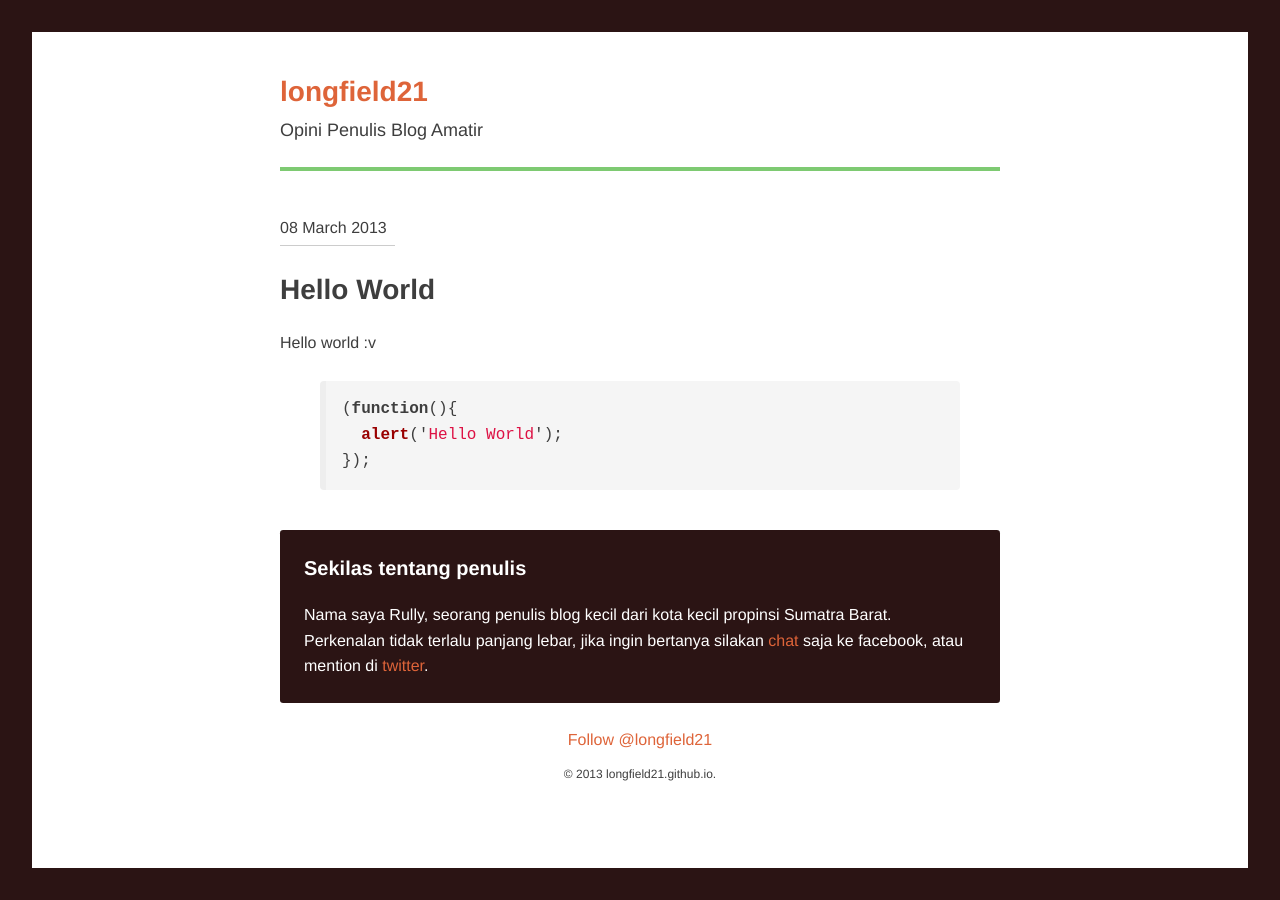
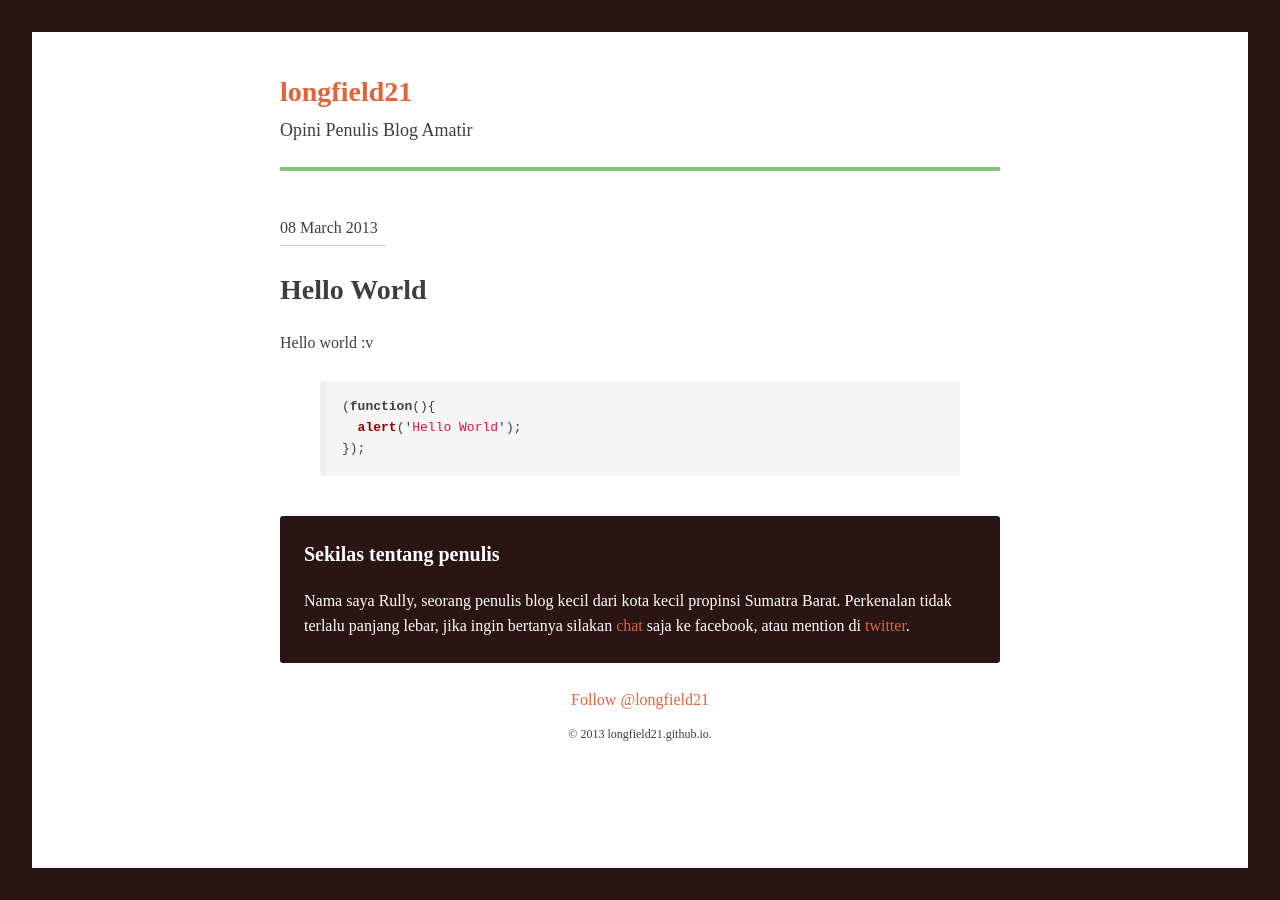
Before and after one commit to longfield21/longfield21.github.com, a Jekyll site: the page built from index.html, in a window 1280 px wide. Built offline with Jekyll 4.4.1, drawn with Linux system fonts in a browser that asks for light colours; Markdown is read by kramdown in place of the engine named in the settings; comment, search, counter and statistics services are not loaded.

Commit message:
Update index.css

```diff
--- a/assets/css/index.css
+++ b/assets/css/index.css
@@ -26,7 +26,7 @@ html {
 
 body {
   background-color: white;
-  font-family: "Helvetica Neue", Helvetica, Arial, sans-serif;
+  font-family: "Calisto MT, sans-serif;
   font-size: 16px;
   line-height: 1.6;
   color: #3e3e3e;
```
